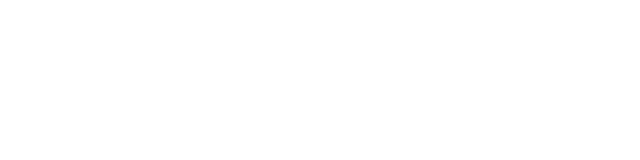
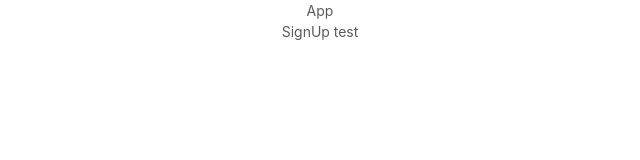
Before and after one commit to home-chore-tracker-eu/React, a React (Create React App) app: page / in a window 1280 px wide. Shown: the top 160 px of the page, without its empty margins (320-960 px from the left). Built offline with nearby package versions, Linux system fonts and the light colour scheme.

Commit message:
ReadMe done, working on design of Signup using AntDesign

```diff
--- a/src/App.js
+++ b/src/App.js
@@ -1,10 +1,12 @@
 import React from 'react';
 import './App.css';
+import SignUp from './SignUp';
 
 function App() {
   return (
     <div className="App">
-
+      App
+      <SignUp />
     </div>
   );
 }
--- /dev/null
+++ b/src/SignUp.js
@@ -0,0 +1,11 @@
+import React from 'react';
+
+function SignUp() {
+  return (
+    <div>
+      SignUp test
+    </div>
+  )
+}
+
+export default SignUp;
```
Also changed, not shown: 2 other files (tests, documents, lock files or other folders).
